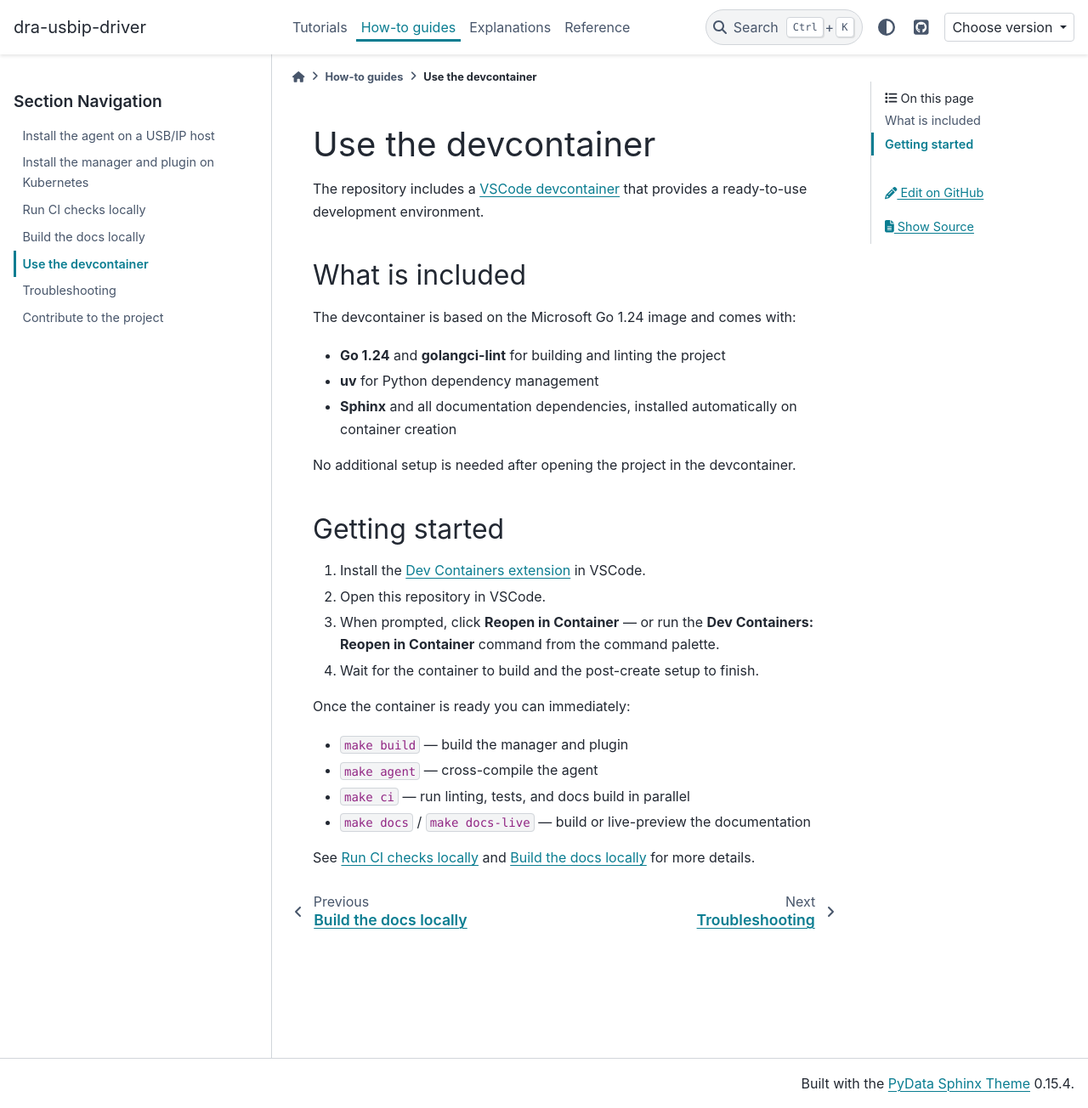
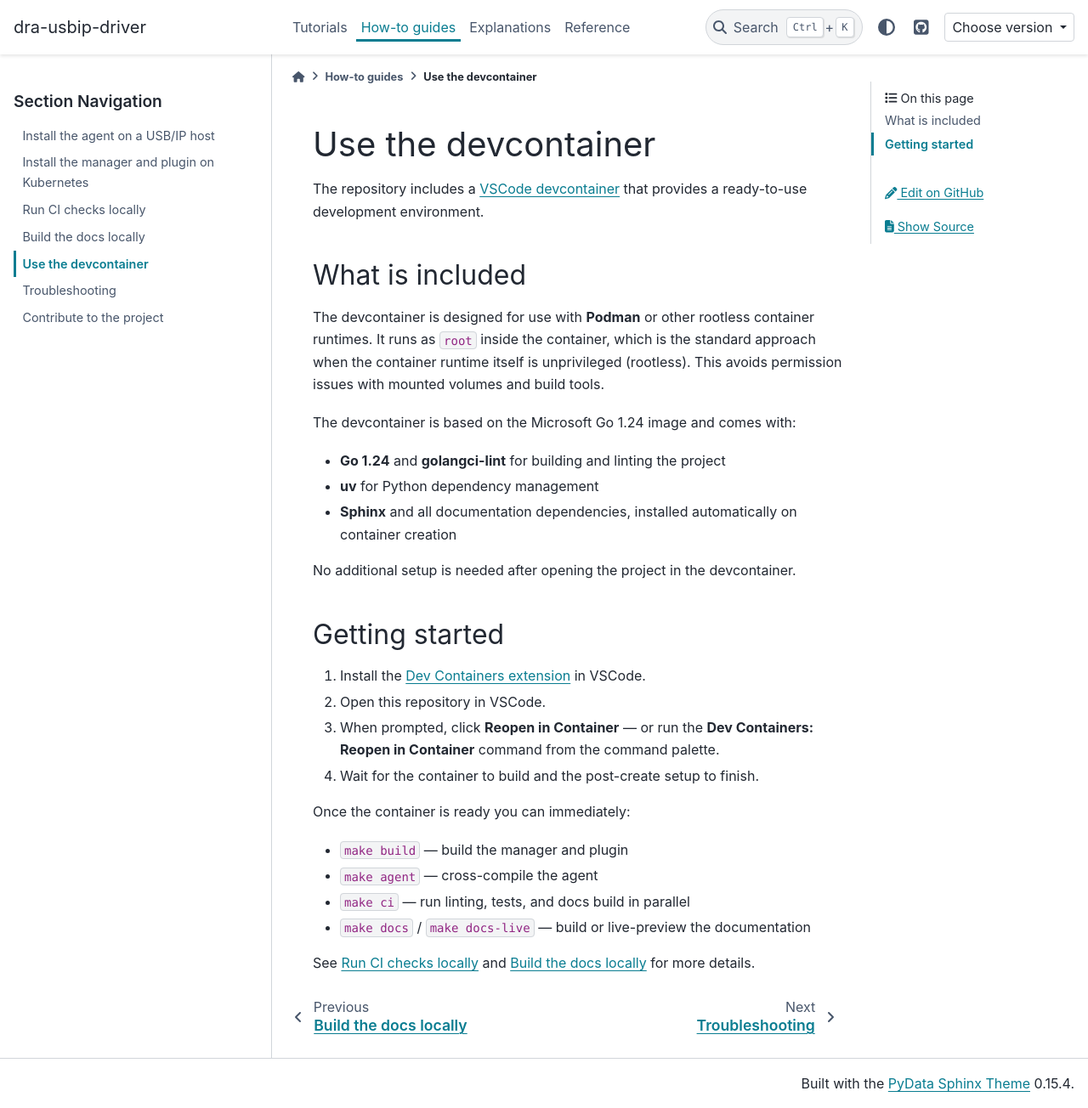
Before and after one commit to DiamondLightSource/dra-usbip-driver, a Sphinx documentation site: the page built from docs/how-to/use-devcontainer.md, in a window 1280 px wide and 1304 px high. Shown: the whole window at 85% size. Built offline with Sphinx 7.4.7 and the PyData theme 0.15.4, drawn with Linux system fonts in a browser that asks for light colours.

```diff
--- a/docs/how-to/use-devcontainer.md
+++ b/docs/how-to/use-devcontainer.md
@@ -4,6 +4,11 @@ The repository includes a [VSCode devcontainer](https://code.visualstudio.com/do
 that provides a ready-to-use development environment.
 
 ## What is included
+
+The devcontainer is designed for use with **Podman** or other rootless container
+runtimes. It runs as `root` inside the container, which is the standard approach
+when the container runtime itself is unprivileged (rootless). This avoids
+permission issues with mounted volumes and build tools.
 
 The devcontainer is based on the Microsoft Go 1.24 image and comes with:
 
```
Also changed, not shown: 3 other files.
